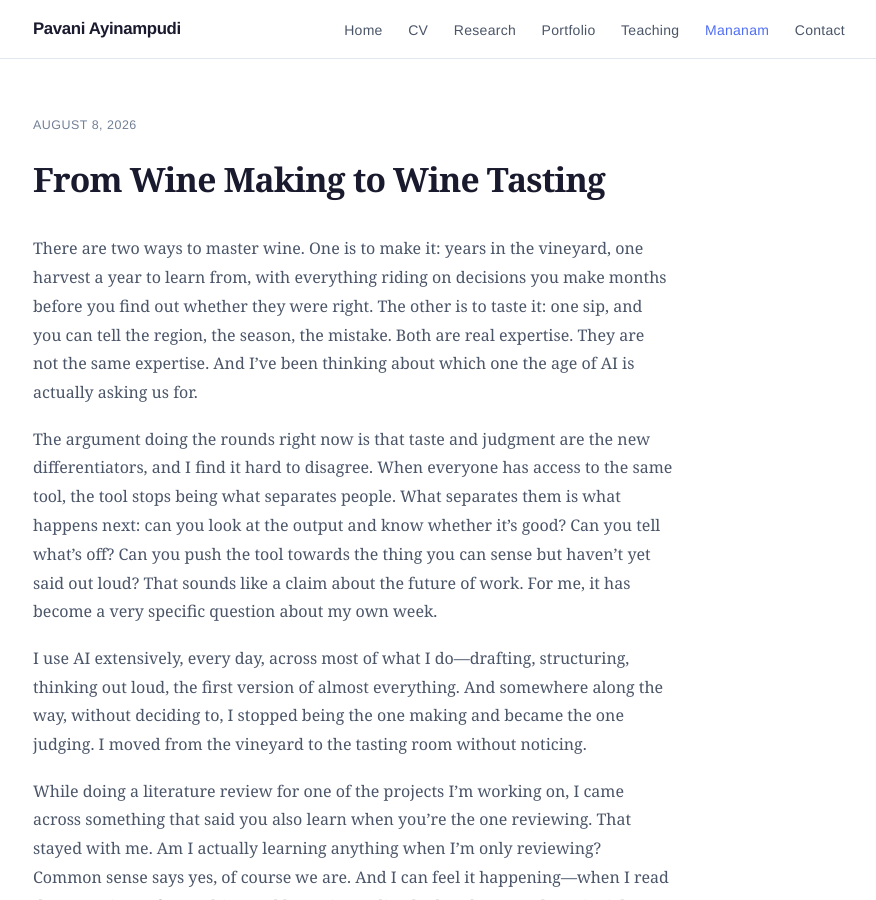
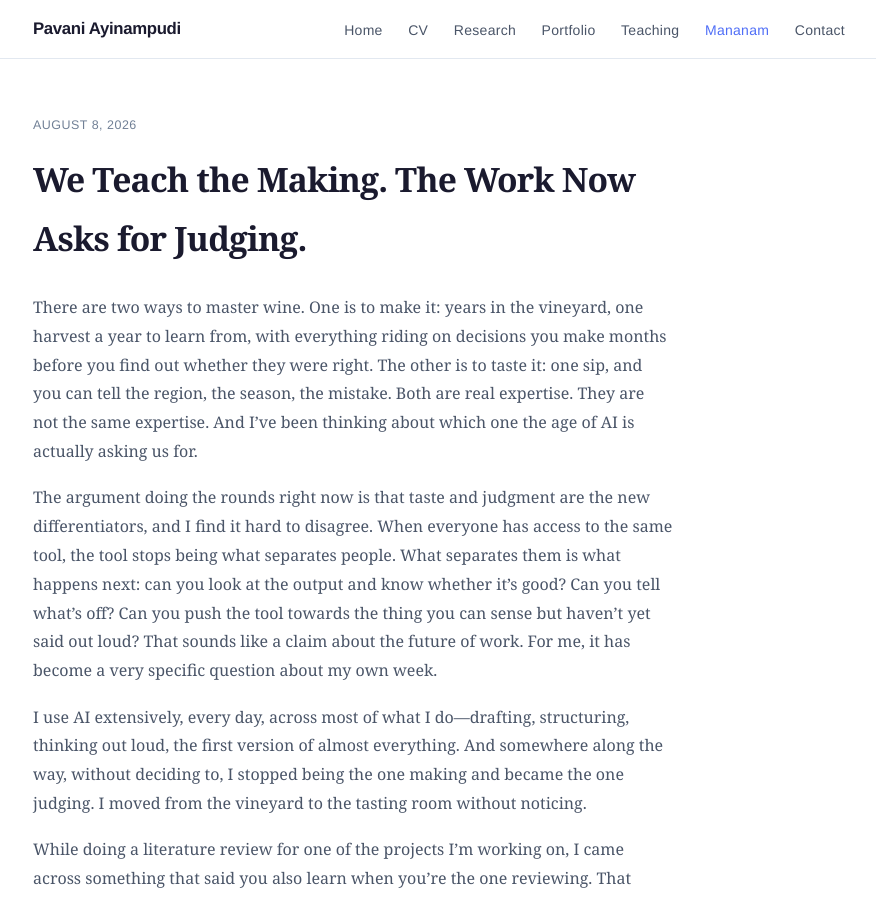
Before and after one commit to pavaniasn/pavaniasn.github.io, a Jekyll site: the page built from _mananam/2026-08-08-from-wine-making-to-wine-tasting.md, in a window 1280 px wide and 900 px high. Shown: the whole window, without its empty margins (201-1077 px from the left). Built offline with Jekyll 4.4.1, drawn with Linux system fonts in a browser that asks for light colours.

Commit message:
Retitle the wine piece to lead on education, not the metaphor
Readers weren't picking up that the piece is about education: the wine
metaphor framed the title and the education argument doesn't surface
until paragraph 8. Puts the subject in the title and moves the metaphor
down into the summary, where it works as a hook instead.

Slug and redirect_from are unchanged, so existing links still resolve.
Body is untouched. LinkedIn keeps the original title.

Co-Authored-By: Claude Opus 5 <noreply@anthropic.com>

```diff
--- a/_mananam/2026-08-08-from-wine-making-to-wine-tasting.md
+++ b/_mananam/2026-08-08-from-wine-making-to-wine-tasting.md
@@ -1,11 +1,11 @@
 ---
-title: "From Wine Making to Wine Tasting"
+title: "We Teach the Making. The Work Now Asks for Judging."
 slug: from-wine-making-to-wine-tasting
 redirect_from:
   - /manan/from-wine-making-to-wine-tasting/
 summary: >-
-  There are two ways to master wine. Both are real expertise. They are not the same
-  expertise. And I've been thinking about which one the age of AI is actually asking us for.
+  There are two ways to master wine: make it, or taste it. Both are real expertise.
+  I've been wondering which one we're actually teaching for.
 date: 2026-08-08
 ---
 
```
